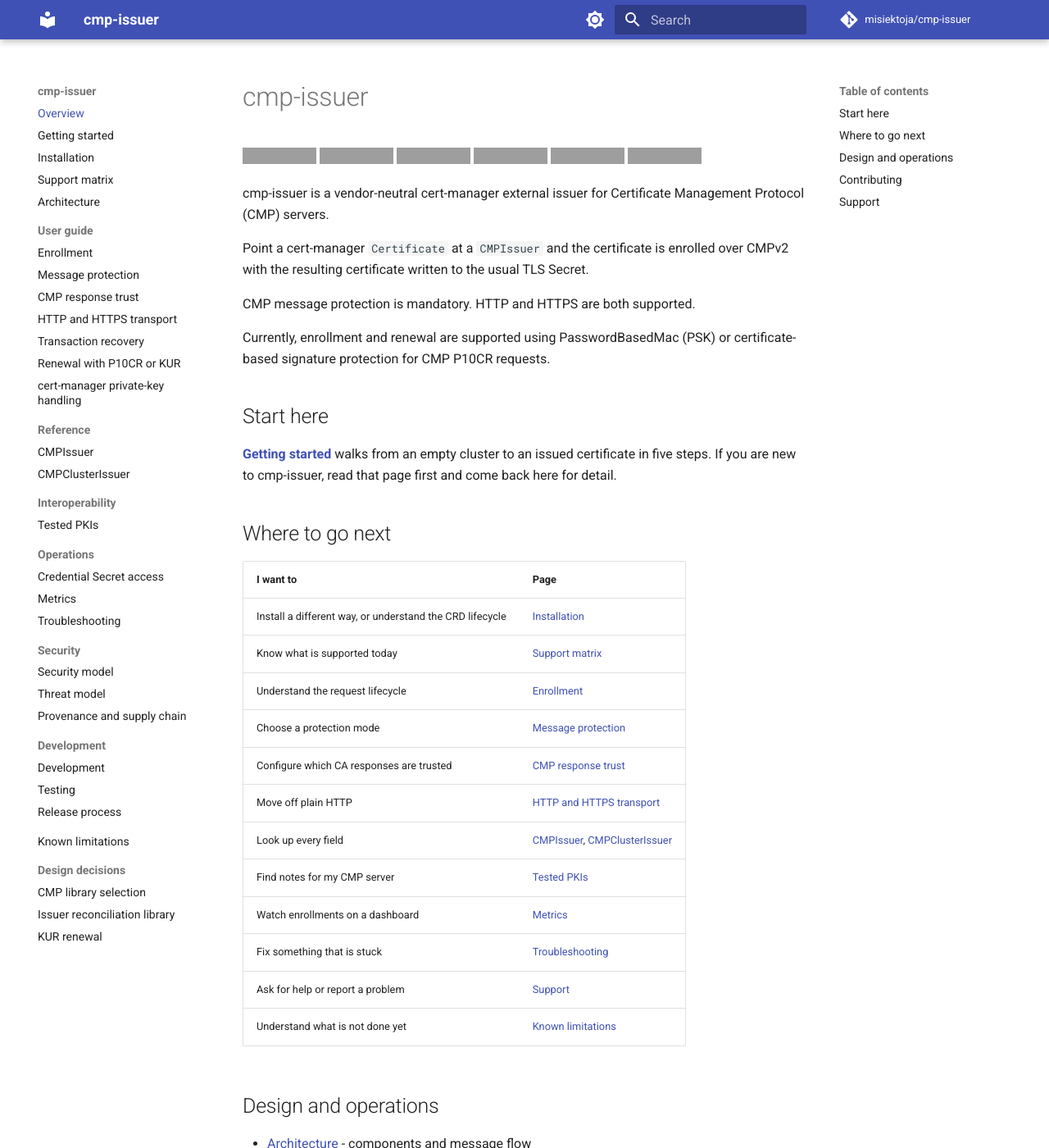
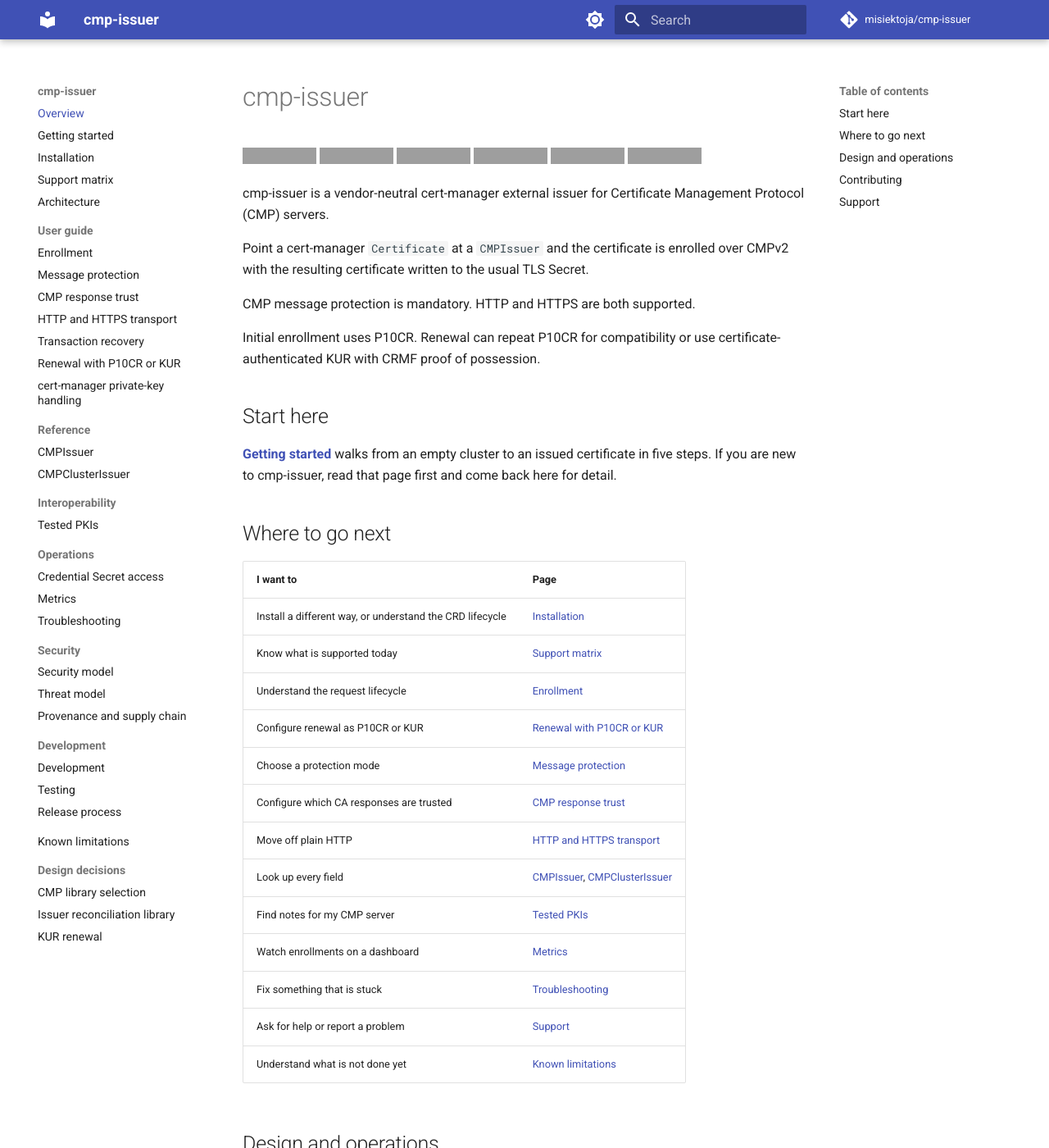
Before and after one commit to misiektoja/cmp-issuer, an MkDocs documentation site: the page built from docs/index.md, in a window 1280 px wide and 1400 px high. Shown: the whole window at 82% size. Built offline with MkDocs 1.6.1 and Material for MkDocs 9.7.7, drawn with Linux system fonts in a browser that asks for light colours; comment, search, counter and statistics services are not loaded; some of the changed text lies outside the part shown; grey boxes are pictures that could not be loaded.

Commit message:
docs: announce KUR renewal
Signed-off-by: misiektoja <misiektoja-github@rm-rf.ninja>

```diff
--- a/docs/index.md
+++ b/docs/index.md
@@ -14,7 +14,7 @@ Point a cert-manager `Certificate` at a `CMPIssuer` and the certificate is enrol
 
 CMP message protection is mandatory. HTTP and HTTPS are both supported.
 
-Currently, enrollment and renewal are supported using PasswordBasedMac (PSK) or certificate-based signature protection for CMP P10CR requests.
+Initial enrollment uses P10CR. Renewal can repeat P10CR for compatibility or use certificate-authenticated KUR with CRMF proof of possession.
 
 ## Start here
 
@@ -28,6 +28,7 @@ steps. If you are new to cmp-issuer, read that page first and come back here for
 | Install a different way, or understand the CRD lifecycle | [Installation](installation.md) |
 | Know what is supported today | [Support matrix](support-matrix.md) |
 | Understand the request lifecycle | [Enrollment](guide/enrollment.md) |
+| Configure renewal as P10CR or KUR | [Renewal with P10CR or KUR](guide/renewal-and-kur.md) |
 | Choose a protection mode | [Message protection](guide/message-protection.md) |
 | Configure which CA responses are trusted | [CMP response trust](guide/cmp-response-trust.md) |
 | Move off plain HTTP | [HTTP and HTTPS transport](guide/transport.md) |
@@ -45,7 +46,7 @@ steps. If you are new to cmp-issuer, read that page first and come back here for
 * [Transaction recovery](guide/transaction-recovery.md) - what survives a controller restart
 * [Security model](security/security-model.md) and [Threat model](security/threat-model.md)
 * [Provenance and supply chain](provenance.md)
-* [CMP library selection](adr/0001-cmp-library.md) and [issuer reconciliation library](adr/0002-issuer-lib.md)
+* [CMP library selection](adr/0001-cmp-library.md), [issuer reconciliation library](adr/0002-issuer-lib.md) and [KUR renewal design](adr/0003-kur-renewal.md)
 
 ## Contributing
 
```
